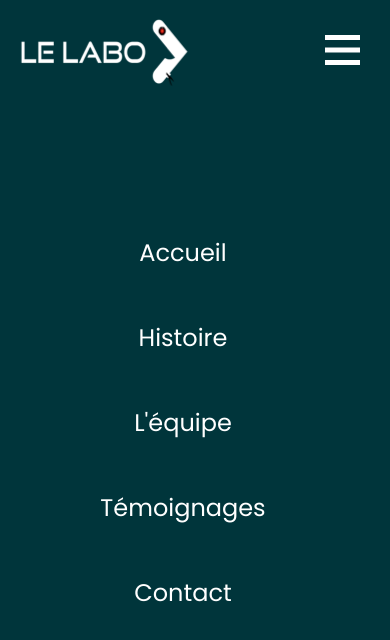
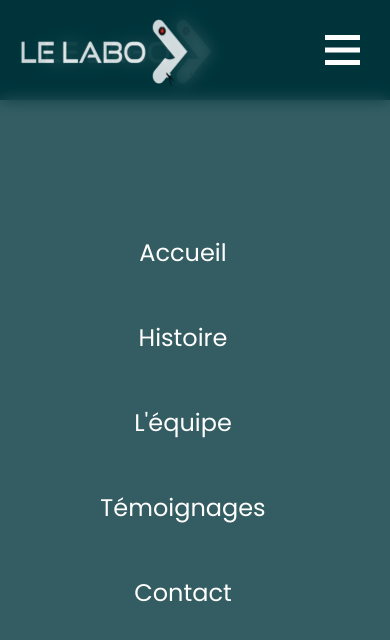
Before and after one commit to EloiseDuf/projet_1_Le_Labo, a plain HTML site: page navbar.html in a window 390 px wide. Both pictures are taken after a click on the picture 342 px from the left and 50 px from the top of the page. Drawn offline with Linux system fonts and the light colour scheme.

Commit message:
add z-index

```diff
--- a/navbar.css
+++ b/navbar.css
@@ -49,6 +49,7 @@ a.active {
   top: 35px;
   right: 30px;
   width: 35px;
+  z-index: 10;
 }
 
 @media screen and (max-width: 900px) {
@@ -68,7 +69,7 @@ a.active {
     left: 0;
     position: absolute;
     background-color: #00353b;
-    /*opacity: 0.8;*/
+    opacity: 0.8;
     backdrop-filter: blur(8px);
     width: 100%;
     height: 100vh;
@@ -79,10 +80,12 @@ a.active {
     transition: all 0.5s ease;
     background-image: url(assets/img/Lelabo3.png);
     background-repeat: no-repeat;
+    z-index: 10;
   }
 
   .nav-links.mobile-menu {
     margin-left: 0;
+    z-index: 10;
   }
 
   .nav-links ul {
```
